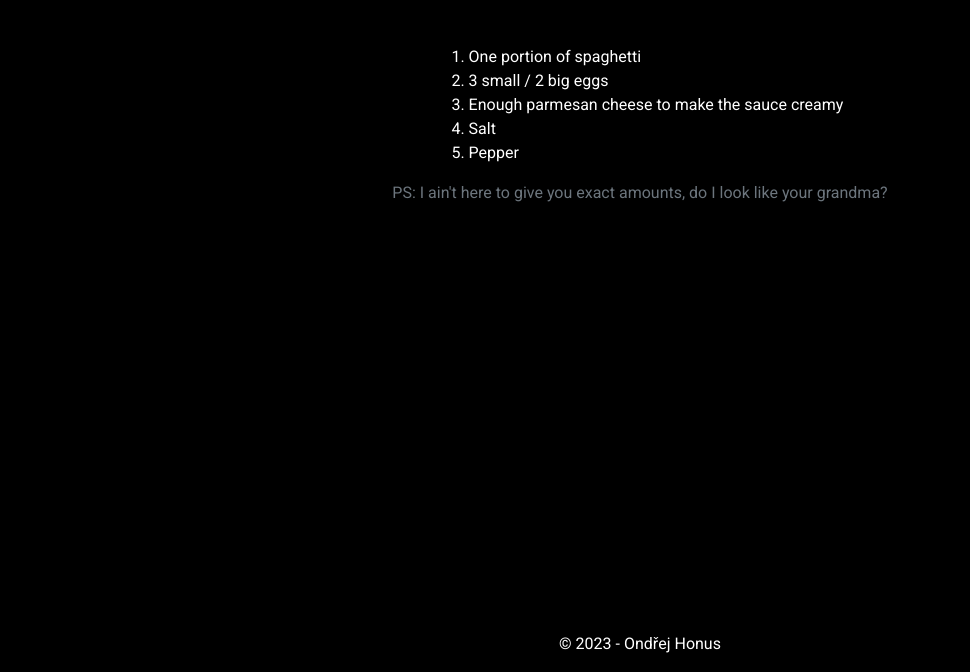
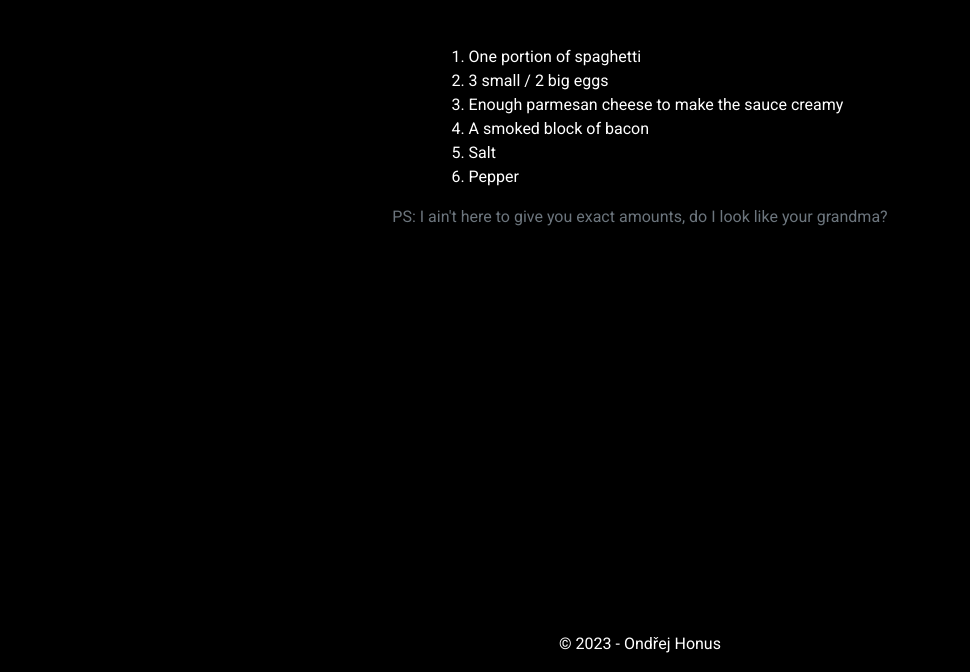
Before and after one commit to ondrejhonus/blog, a plain HTML site: page Recipes/Carbonara/index.html in a window 1280 px wide. Shown: the part 128-800 px from the top of the page, without its empty margins (0-970 px from the left). Drawn offline with Linux system fonts and the light colour scheme; files whose address does not match are found by name.

Commit message:
2.4 - Carbonara rrecipe addition

```diff
--- a/Recipes/Carbonara/index.html
+++ b/Recipes/Carbonara/index.html
@@ -27,8 +27,10 @@
         <li>One portion of spaghetti</li>
         <li>3 small / 2 big eggs</li>
         <li>Enough parmesan cheese to make the sauce creamy</li>
+        <li>A smoked block of bacon</li>
         <li>Salt</li>
         <li>Pepper</li>
+
     </ol>
 </div>
 <p class="text-muted">PS: I ain't here to give you exact amounts, do I look like your grandma?</p>
```
